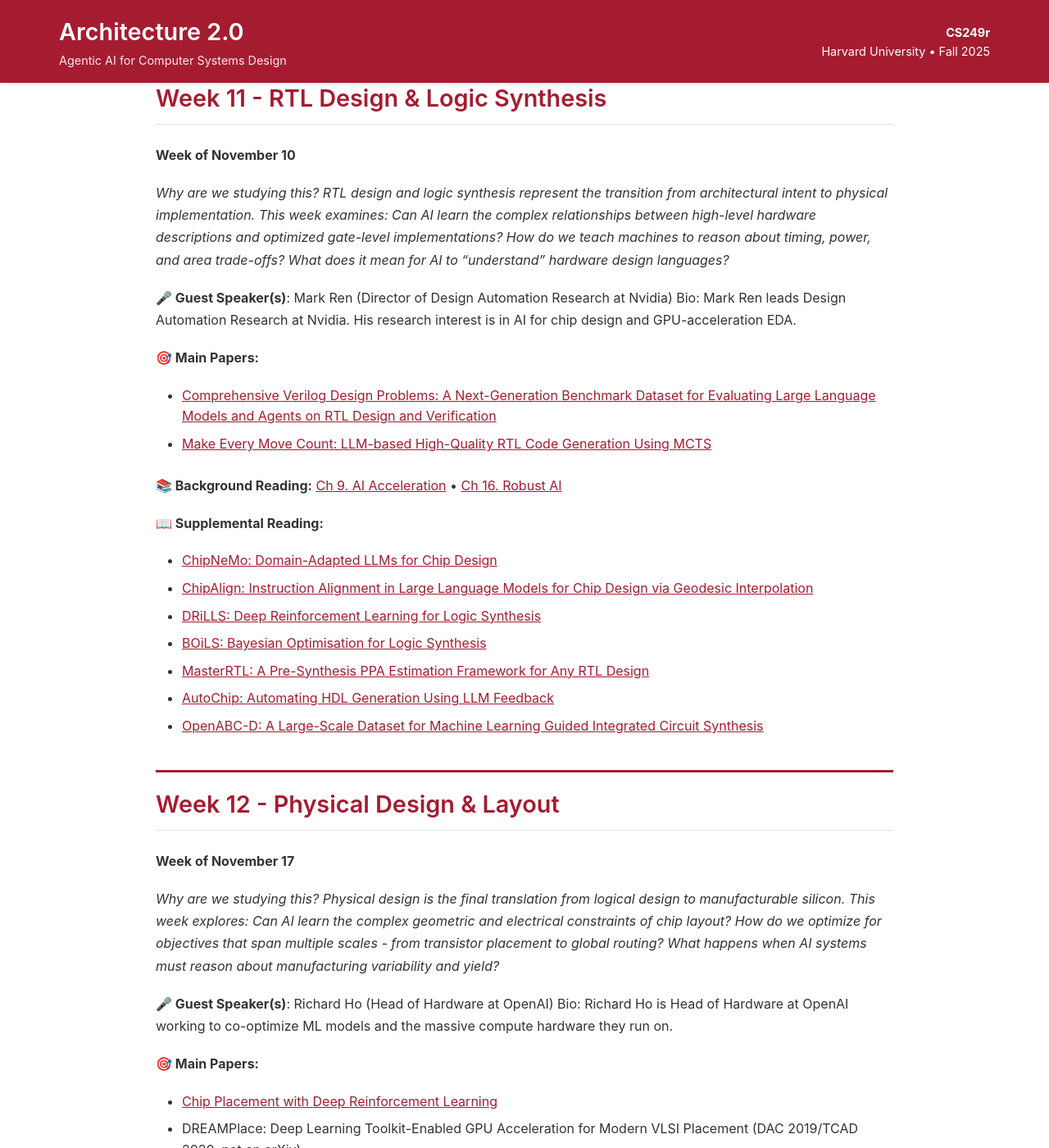
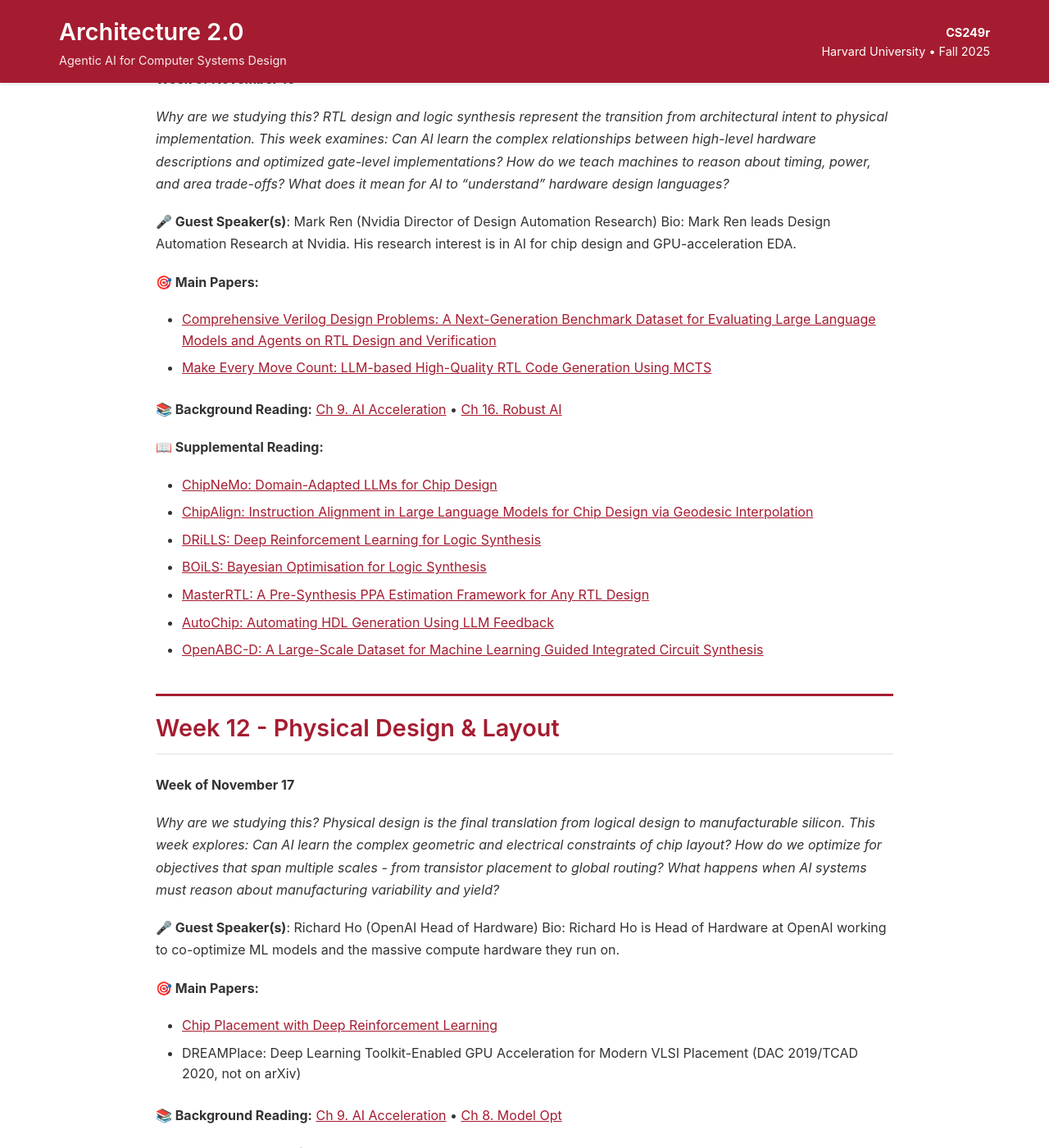
Before and after one commit to harvard-edge/cs249r_fall2025, a Jekyll site: the page built from course/schedule.md, in a window 1280 px wide and 1400 px high, scrolled down 9614 px. Shown: the whole window at 82% size. Built offline with Jekyll 4.4.1, drawn with Linux system fonts in a browser that asks for light colours; our own code applies the rules of GitHub Pages for plain Markdown files; some of the changed text lies outside the part shown.

```diff
--- a/course/schedule.md
+++ b/course/schedule.md
@@ -264,7 +261,7 @@ Bio: Milad Hashemi is a research scientist at Google working on the ML, Systems,
 
 *Why are we studying this? RTL design and logic synthesis represent the transition from architectural intent to physical implementation. This week examines: Can AI learn the complex relationships between high-level hardware descriptions and optimized gate-level implementations? How do we teach machines to reason about timing, power, and area trade-offs? What does it mean for AI to "understand" hardware design languages?*
 
-**🎤 Guest Speaker(s)**: Mark Ren (Director of Design Automation Research at Nvidia)
+**🎤 Guest Speaker(s)**: Mark Ren (Nvidia Director of Design Automation Research)
 Bio: Mark Ren leads Design Automation Research at Nvidia. His research interest is in AI for chip design and GPU-acceleration EDA.
 
 **🎯 Main Papers:**
@@ -287,7 +284,7 @@ Bio: Mark Ren leads Design Automation Research at Nvidia. His research interest
 
 *Why are we studying this? Physical design is the final translation from logical design to manufacturable silicon. This week explores: Can AI learn the complex geometric and electrical constraints of chip layout? How do we optimize for objectives that span multiple scales - from transistor placement to global routing? What happens when AI systems must reason about manufacturing variability and yield?*
 
-**🎤 Guest Speaker(s)**: Richard Ho (Head of Hardware at OpenAI)
+**🎤 Guest Speaker(s)**: Richard Ho (OpenAI Head of Hardware)
 Bio: Richard Ho is Head of Hardware at OpenAI working to co-optimize ML models and the massive compute hardware they run on.
 
 **🎯 Main Papers:**
```
Also changed, not shown: other parts of course/schedule.md (+2 -5 lines).
